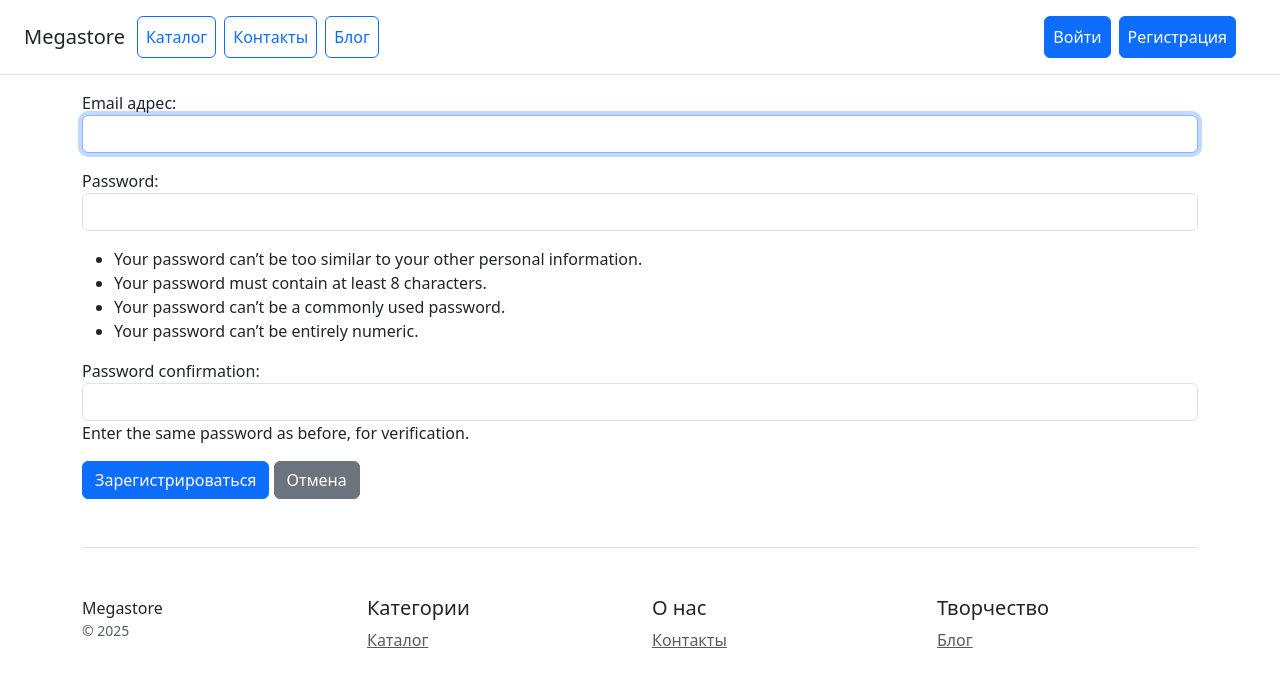
After one commit to ronnnnie85/DJ_e-shop, a Django app: page /users/register/ in a window 1280 px wide. The commit adds this page. Shown: the top 687 px of the page. Run offline with Django 5.2, Linux system fonts and the light colour scheme; some libraries are stand-ins or nearby versions.

Commit message:
добавил письмо

```diff
--- a/catalog/templates/header.html
+++ b/catalog/templates/header.html
@@ -1,9 +1,25 @@
 <!-- header.html -->
 <div class="d-flex flex-column flex-md-row align-items-center p-3 px-md-4 mb-3 bg-white border-bottom box-shadow">
     <h5 class="my-0 mr-md-auto font-weight-normal">Megastore</h5>
-    <nav class="ms-5">
-        <a class="p-2 btn btn-outline-primary" href="/">Каталог</a>
-        <a class="p-2 btn btn-outline-primary" href="/contacts/">Контакты</a>
-        <a class="p-2 btn btn-outline-primary" href={% url 'blog:posts_list' %}>Блог</a>
+    <div class="container-fluid">
+    <nav class="d-flex justify-content-between align-items-center">
+        <!-- Левый блок - 3 кнопки -->
+        <div class="d-flex">
+            <a class="p-2 btn btn-outline-primary me-2" href="/">Каталог</a>
+            <a class="p-2 btn btn-outline-primary me-2" href="/contacts/">Контакты</a>
+            <a class="p-2 btn btn-outline-primary me-2" href="{% url 'blog:posts_list' %}">Блог</a>
+        </div>
+
+        <!-- Правый блок - 3 кнопки -->
+        <div class="d-flex">
+            {% if user.is_authenticated %}
+            <a class="p-2 btn btn-primary" href="{% url 'users:logout' %}">Выйти</a>
+            {% else %}
+            <a class="p-2 btn btn-primary me-2" href="{% url 'users:login' %}">Войти</a>
+            <a class="p-2 btn btn-primary me-2" href="{% url 'users:register' %}">Регистрация</a>
+            {% endif %}
+        </div>
     </nav>
 </div>
+
+</div>
--- a/config/urls.py
+++ b/config/urls.py
@@ -23,4 +23,5 @@ urlpatterns = [
     path('admin/', admin.site.urls),
     path('', include('catalog.urls', namespace= 'catalog')),
     path('blog/', include('blog.urls', namespace= 'blog')),
+    path('users/', include('users.urls', namespace= 'users')),
 ] + static(settings.MEDIA_URL, document_root=settings.MEDIA_ROOT)
--- /dev/null
+++ b/users/forms.py
@@ -0,0 +1,16 @@
+from django.contrib.auth.forms import UserCreationForm, AuthenticationForm
+
+from catalog.forms import StyleFormMixin
+from users.models import CustomUser
+
+
+class UserRegisterForm(StyleFormMixin, UserCreationForm):
+        class Meta:
+            model = CustomUser
+            fields = ['email', 'password1', 'password2']
+
+
+class UserLoginForm(StyleFormMixin, AuthenticationForm):
+    class Meta:
+        model = CustomUser
+        fields = ['email', 'password']
--- a/users/models.py
+++ b/users/models.py
@@ -3,13 +3,15 @@ from django.contrib.auth.models import AbstractUser
 from django_countries.fields import CountryField
 
 class CustomUser(AbstractUser):
+    username = None
     email = models.EmailField(unique=True, verbose_name="Email адрес")
     phone_number = models.CharField(max_length=15, verbose_name="Телефон" , blank=True, null=True)
     avatar = models.ImageField(upload_to='users/avatars/', verbose_name="Аватар", blank=True, null=True)
     country = CountryField(blank=True, null=True)
+    token = models.CharField(blank=True, null=True, max_length=100, verbose_name="Токен")
 
     USERNAME_FIELD = 'email'
-    REQUIRED_FIELDS = ['username']
+    REQUIRED_FIELDS = []
 
     class Meta:
         verbose_name = "Пользователь"
--- /dev/null
+++ b/users/templates/register.html
@@ -0,0 +1,12 @@
+{% extends 'base.html' %}
+{% load my_tags %}
+{% block title %}Создать пользователя{% endblock %}
+
+{% block content %}
+    <form method="post" enctype="multipart/form-data">
+        {% csrf_token %}
+        {{ form.as_p }}
+        <button type="submit" class="btn btn-primary">Зарегистрироваться</button>
+        <a href="/" class="btn btn-secondary">Отмена</a>
+    </form>
+{% endblock %}
--- /dev/null
+++ b/users/urls.py
@@ -0,0 +1,15 @@
+from django.contrib.auth.views import LoginView, LogoutView
+from django.urls import path
+
+from users.apps import UsersConfig
+from users.forms import UserLoginForm
+from users.views import UserCreateView, email_verification
+
+app_name = UsersConfig.name
+
+urlpatterns = [
+    path('login/', LoginView.as_view(template_name="login.html", form_class=UserLoginForm), name='login'),
+    path('logout/', LogoutView.as_view(), name='logout'),
+    path('register/', UserCreateView.as_view(), name='register'),
+    path('email-confirm/<str:token>/', email_verification, name='email_confirm'),
+]
--- a/users/views.py
+++ b/users/views.py
@@ -1,3 +1,40 @@
-from django.shortcuts import render
+import secrets
 
-# Create your views here.
+from django.core.mail import send_mail
+from django.shortcuts import get_object_or_404, redirect
+from django.urls import reverse_lazy, reverse
+from django.views.generic import CreateView
+
+from config import settings
+from users.forms import UserRegisterForm
+from users.models import CustomUser
+
+
+class UserCreateView(CreateView):
+    model = CustomUser
+    form_class = UserRegisterForm
+    success_url = reverse_lazy('users:login')
+    template_name = "register.html"
+
+    def form_valid(self, form):
+        user = form.save()
+        user.is_active = False
+        token = secrets.token_hex(16)
+        user.token = token
+        user.save()
+        host = self.request.get_host()
+        url = f'http://{host}/users/email-confirm/{token}/'
+        send_mail(
+            subject="Подтверждение почты",
+            message=f'Перейди по ссылке для подтверждения почты {url}',
+            from_email=settings.EMAIL_HOST_USER,
+            recipient_list=[user.email],
+        )
+        return super().form_valid(form)
+
+
+def email_verification(request, token):
+        user = get_object_or_404(CustomUser, token=token)
+        user.is_active = True
+        user.save()
+        return redirect(reverse('users:login'))
```
Also changed, not shown: config/settings.py (+13 -0 lines), users/management/commands/csu.py (added, +14 -0 lines), users/templates/login.html (added, +12 -0 lines), users/management/__init__.py (added), users/management/commands/__init__.py (added), users/migrations/0004_remove_customuser_username.py (added), users/migrations/0005_customuser_token.py (added).
